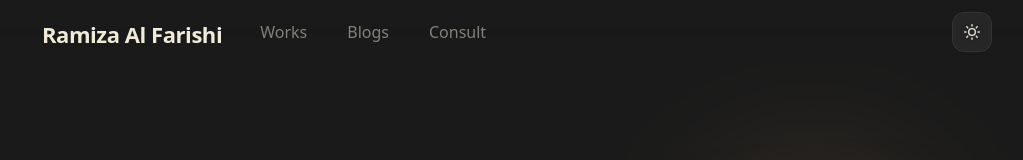
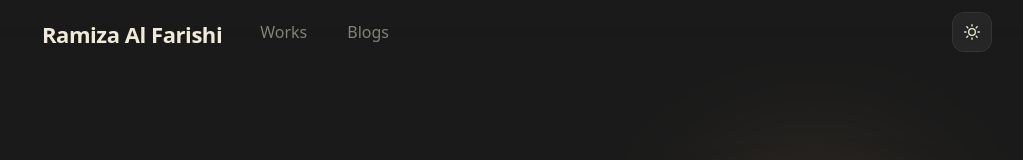
Before and after one commit to ralfarishi/alfarishi, a Next.js app: page / in a window 1280 px wide. Shown: the top 160 px of the page, without its empty margins (128-1151 px from the left). Built offline with nearby package versions, Linux system fonts and the light colour scheme.

Commit message:
fix(navbar): remove leftover /consult link and prevent path prop hydration mismatch

```diff
--- a/components/navbar.js
+++ b/components/navbar.js
@@ -98,11 +98,6 @@ const BottomDock = ({ path }) => {
   const dockBg = useColorModeValue('#FFFCF5E6', '#1A1A1AE6')
   const borderColor = useColorModeValue('blackAlpha.150', 'whiteAlpha.150')
 
-  // Suppress BottomDock on /consult to prevent dual bottom bar collisions with Scoping Form Dock
-  if (typeof path === 'string' && path.startsWith('/consult')) {
-    return null
-  }
-
   return (
     <Box
       display={{ base: 'block', md: 'none' }}
@@ -189,9 +184,7 @@ const LinkItem = ({ href, path, target, children, ...props }) => {
   )
 }
 
-const Navbar = props => {
-  const { path } = props
-
+const Navbar = ({ path, ...props }) => {
   return (
     <>
       <Box
@@ -233,9 +226,6 @@ const Navbar = props => {
             <LinkItem href="/blogs" path={path}>
               Blogs
             </LinkItem>
-            <LinkItem href="/consult" path={path}>
-              Consult
-            </LinkItem>
           </Stack>
 
           <Box flex={1} textAlign="right">
```
